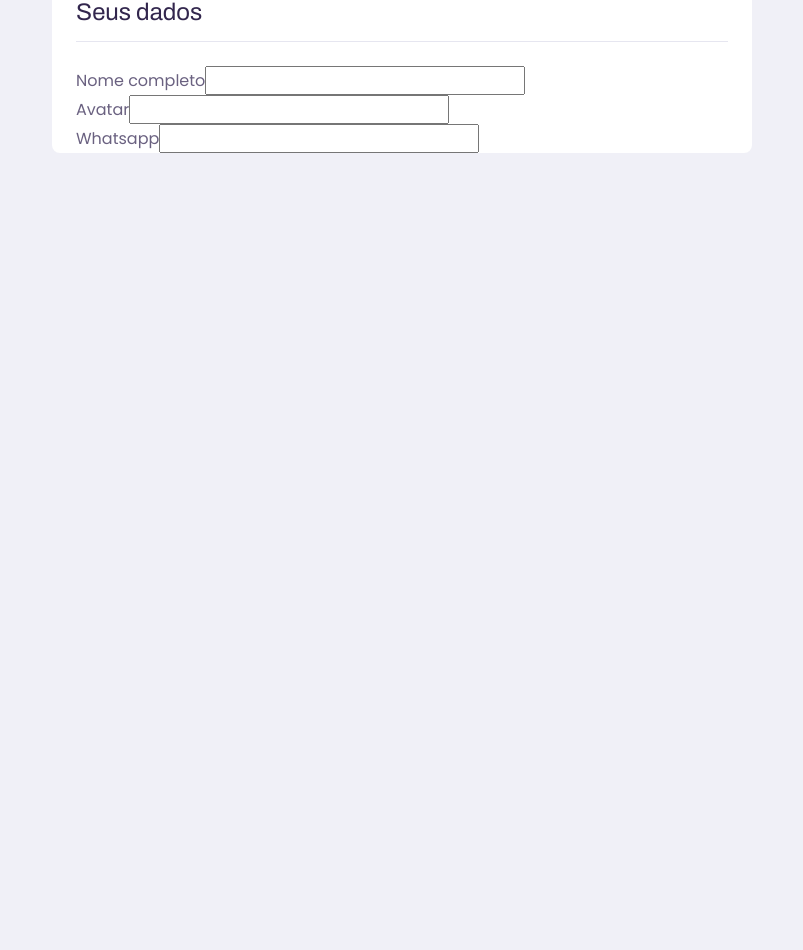
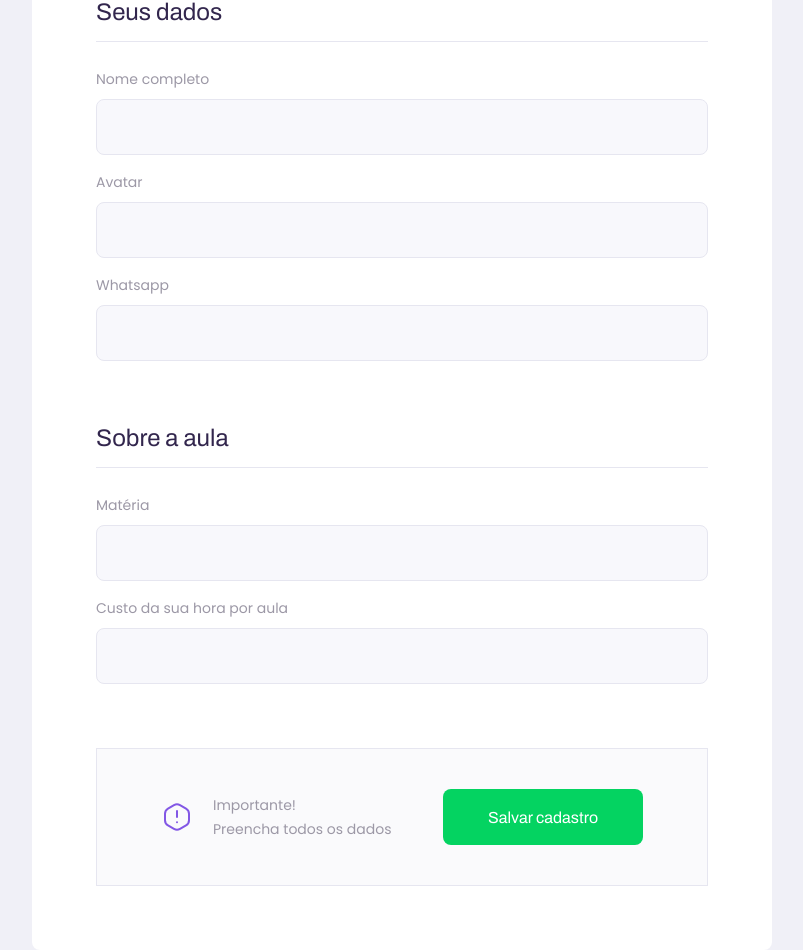
Before and after one commit to OdilonLimaNeto/NLW-2, a React (Create React App) app in the folder web/: page /give-classes in a window 1280 px wide. Shown: the part 373-1323 px from the top of the page, without its empty margins (238-1041 px from the left). Before the commit the page ends 800 px from the top, so only its background shows below. Built offline with nearby package versions, Linux system fonts and the light colour scheme.

Commit message:
Front-end

```diff
--- /dev/null
+++ b/web/src/components/Input/index.tsx
@@ -0,0 +1,19 @@
+import React, { InputHTMLAttributes } from 'react';
+
+import './styles.css';
+
+interface InputProps extends InputHTMLAttributes<HTMLInputElement>{
+  name: string;
+  label: string;
+}
+
+const Input: React.FC<InputProps> = ({ label, name, ...rest }) => {
+  return(
+  <div className="input-block">
+    <label htmlFor={name}>{label}</label>
+    <input type="text" id={name} {...rest} />
+  </div>
+  );
+}
+
+export default Input;
--- /dev/null
+++ b/web/src/components/Input/styles.css
@@ -0,0 +1,36 @@
+.input-block {
+  position: relative;
+
+}
+
+.input-block + .input-block {
+  margin-top: 1.4rem;
+}
+
+.input-block label {
+  font-size: 1.4rem;
+}
+
+.input-block input {
+  width: 100%;
+  height: 5.6rem;
+  margin-top: 0.8rem;
+  border-radius: 0.8rem;
+  background: var(--color-input-background);
+  border: 1px solid var(--color-line-in-white);
+  outline: 0;
+  padding: 0 1.6rem;
+  font: 1.6rem Archivo;
+
+}
+
+.input-block:focus-within::after {
+  width: calc(100% - 3.2rem);
+  height: 2px;
+  content: '';
+  background: var(--color-primary-light);
+  position: absolute;
+  left: 1.6rem;
+  right: 1.6rem;
+  bottom: 0;
+}
--- a/web/src/pages/TeacherForm/index.tsx
+++ b/web/src/pages/TeacherForm/index.tsx
@@ -2,6 +2,10 @@
 import PageHeader from '../../components/PageHeader';
 
 import './styles.css';
+import Input from '../../components/Input';
+
+import warningIcon from '../../assets/images/icons/warning.svg';
+
 
 function TeacherForm () {
   return (
@@ -14,22 +18,28 @@
       <main>
         <fieldset>
           <legend>Seus dados</legend>
+          <Input name="name" label="Nome completo"/>
+          <Input name="avatar" label="Avatar"/>
+          <Input name="whatsapp" label="Whatsapp"/>
+        </fieldset>
 
-          <div className="input-block">
-            <label htmlFor="name">Nome completo</label>
-            <input type="text" id="name" />
-          </div>
+        <fieldset>
+          <legend>Sobre a aula</legend>
+          <Input name="subject" label="Matéria"/>
+          <Input name="cost" label="Custo da sua hora por aula"/>
+        </fieldset>
 
-          <div className="input-block">
-            <label htmlFor="avatar">Avatar</label>
-            <input type="text" id="avatar" />
-          </div>
+        <footer>
+          <p>
+            <img src={warningIcon} alt="Aviso importante"/>
+            Importante! <br />
+            Preencha todos os dados
+          </p>
 
-          <div className="input-block">
-            <label htmlFor="whatsapp">Whatsapp</label>
-            <input type="text" id="whatsapp" />
-          </div>
-        </fieldset>
+          <button type="button">
+            Salvar cadastro
+          </button>
+        </footer>
       </main>
     </div>
 
--- a/web/src/pages/TeacherForm/styles.css
+++ b/web/src/pages/TeacherForm/styles.css
@@ -39,3 +39,82 @@
   padding-bottom: 1.6rem;
   border-bottom: 1px solid var(--color-line-in-white);
 }
+
+#page-teacher-form main label {
+  color: var(--color-text-complement);
+}
+
+#page-teacher-form main footer {
+  padding: 4rem 2.4rem;
+  background: var(--color-box-footer);
+  border: 1px solid var(--color-line-in-white);
+  margin: 6.4rem;
+}
+
+#page-teacher-form main footer p {
+  display: flex;
+  align-items: center;
+  justify-content: center;
+  font-size: 1.4rem;
+  line-height: 2.4rem;
+  color: var(--color-text-complement);
+}
+
+#page-teacher-form main footer p img {
+  margin-right: 2rem;
+
+}
+
+#page-teacher-form main footer button {
+  width: 100%;
+  height: 5.6rem;
+  background: var(--color-secundary);
+  color: var(--color-button-text);
+  border: 0;
+  border-radius: 0.8rem;
+  cursor: pointer;
+  font: 700 1.6rem Archivo;
+  display: flex;
+  align-items: center;
+  justify-content: center;
+  text-decoration: none;
+  transition: background-color 0.2s;
+  margin-top: 3.2rem;
+
+}
+
+#page-teacher-form main footer button:hover {
+  background: var(--color-secundary-dark);
+
+}
+
+@media (min-width: 700px){
+  #page-teacher-form {
+    max-width: 100vw;
+  }
+
+  #page-teacher-form .page-header .header-content {
+    margin-bottom: 0;
+  }
+
+  #page-teacher-form main fieldset {
+    padding: 0 6.4rem;
+  }
+
+  #page-teacher-form main footer {
+    padding: 4.0rem 6.4rem;
+    display: flex;
+    align-items: center;
+    justify-content: space-between;
+  }
+
+  #page-teacher-form main footer p {
+    justify-content: space-between;
+  }
+
+  #page-teacher-form main footer button {
+    width: 20rem;
+    margin-top: 0;
+  }
+
+}
--- a/web/src/pages/TeacherList/index.tsx
+++ b/web/src/pages/TeacherList/index.tsx
@@ -4,26 +4,16 @@
 import './styles.css';
 
 import TeacherItem from '../../components/TeacherItem';
+import Input from '../../components/Input';
 
 function TeacherList () {
   return (
     <div id="page-teacher-list" className="container">
       <PageHeader  title="Estes são os proffys disponíveis.">
         <form id="search-teachers">
-          <div className="input-block">
-            <label htmlFor="subject">Matéria</label>
-            <input type="text" id="subject" />
-          </div>
-
-          <div className="input-block">
-            <label htmlFor="week_day">Dia da Semana</label>
-            <input type="text" id="week_day" />
-          </div>
-
-          <div className="input-block">
-            <label htmlFor="time">Hora</label>
-            <input type="text" id="time" />
-          </div>
+          <Input name="subject" label="Matéria" />
+          <Input name="week_day" label="Dia da Semana" />
+          <Input type="time" name="time" label="Hora" />
         </form>
       </PageHeader>
       <main>
--- a/web/src/pages/TeacherList/styles.css
+++ b/web/src/pages/TeacherList/styles.css
@@ -12,42 +12,7 @@
   color: var(--color-text-in-primary);
 }
 
-#search-teachers .input-block {
-  position: relative;
 
-}
-
-#search-teachers .input-block + .input-block {
-  margin-top: 1.4rem;
-}
-
-#search-teachers .input-block label {
-  font-size: 1.4rem;
-}
-
-#search-teachers .input-block input {
-  width: 100%;
-  height: 5.6rem;
-  margin-top: 0.8rem;
-  border-radius: 0.8rem;
-  background: var(--color-input-background);
-  border: 1px solid var(--color-line-in-white);
-  outline: 0;
-  padding: 0 1.6rem;
-  font: 1.6rem Archivo;
-
-}
-
-#search-teachers .input-block:focus-within::after {
-  width: calc(100% - 3.2rem);
-  height: 2px;
-  content: '';
-  background: var(--color-primary-light);
-  position: absolute;
-  left: 1.6rem;
-  right: 1.6rem;
-  bottom: 0;
-}
 
 #page-teacher-list main {
   margin: 3.2rem auto;
```
